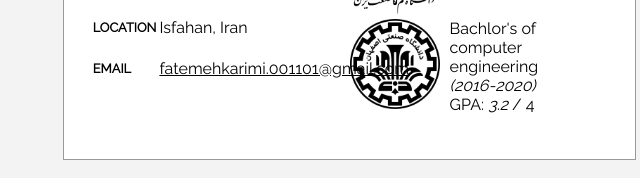
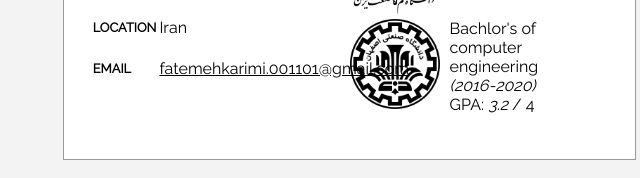
Before and after one commit to fatemehkarimi/fatemehkarimi.github.io, a plain HTML site: page index.html in a window 1280 px wide. Shown: the part 549-727 px from the top of the page, 452-1092 px from the left. Drawn offline with Linux system fonts and the light colour scheme.

Commit message:
Update index.html

```diff
--- a/index.html
+++ b/index.html
@@ -58,7 +58,7 @@ in solving problems that I encounter at work as well as in real life.
               </tr>
               <tr>
                 <td class="table-title">LOCATION</td>
-                <td class="table-info">Isfahan, Iran</td>
+                <td class="table-info">Iran</td>
               </tr>
               <tr>
                 <td class="table-title">EMAIL</td>
```
